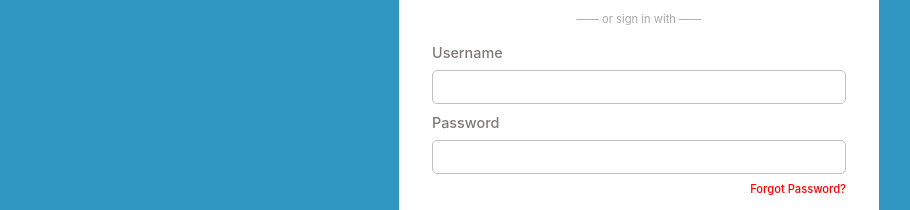
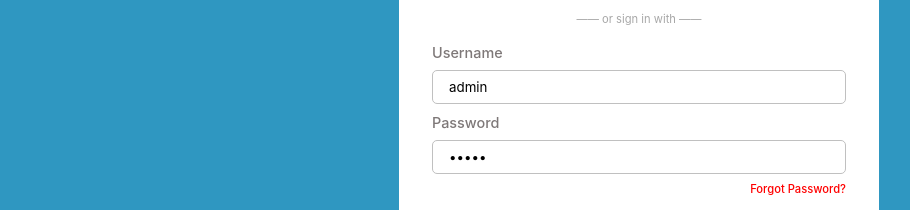
Before and after one commit to vickyadri29/test-quiz, a React (Create React App) app: page / in a window 1280 px wide. Shown: the part 257-467 px from the top of the page, without its empty margins (1-911 px from the left). Built offline with nearby package versions, Linux system fonts and the light colour scheme.

Commit message:
fix: fix some bug

```diff
--- a/src/components/Login/Login.jsx
+++ b/src/components/Login/Login.jsx
@@ -10,12 +10,13 @@ import GoogleLogo from "../../img/google-logo.png";
 // Validate Login
 const LoginSchema = yup.object().shape({
   username: yup.string().required("Please enter your username"),
-  password: yup.string()
-  .required('Please Enter your password')
-  .matches(
-    /^.*(?=.{8,})((?=.*[!@#$%^&*()\-_=+{};:,<.>]){1})(?=.*\d)((?=.*[a-z]){1})((?=.*[A-Z]){1}).*$/,
-    "Must Contain 8 Characters, One Uppercase, One Lowercase, One Number and One Special Case Character")
+  password: yup.string().required("Please Enter your password"),
 });
+
+const Login = {
+  username: "admin",
+  password: "admin",
+};
 
 const LoginComponents = () => {
   // const navigate = useNavigate();
@@ -32,8 +33,8 @@ const LoginComponents = () => {
           <h2>Login</h2>
           <Formik
             initialValues={{
-              username: "",
-              password: "",
+              username: "admin",
+              password: "admin",
             }}
             validationSchema={LoginSchema}
             onSubmit={(values) => {
@@ -42,12 +43,10 @@ const LoginComponents = () => {
           >
             {({ errors, touched }) => (
               <Form>
-                <Link to={"/quiz"}>
                   <button type="submit" className="btn-google">
                     <img src={GoogleLogo} alt="Google-logo" width="20" />
                     <span className="name-btn">Sign in with Google</span>
                   </button>
-                </Link>
                 <div className="other-sign-in">
                   <span>—— or sign in with ——</span>
                 </div>
--- a/src/components/quiz/Quiz.jsx
+++ b/src/components/quiz/Quiz.jsx
@@ -35,7 +35,6 @@ const Quiz = () => {
       setQuizEnd(true);
     },
   });
-  console.log(answers);
 
   const handleForAnswer = (answer) => {
     if (!showAnswers) {
```
